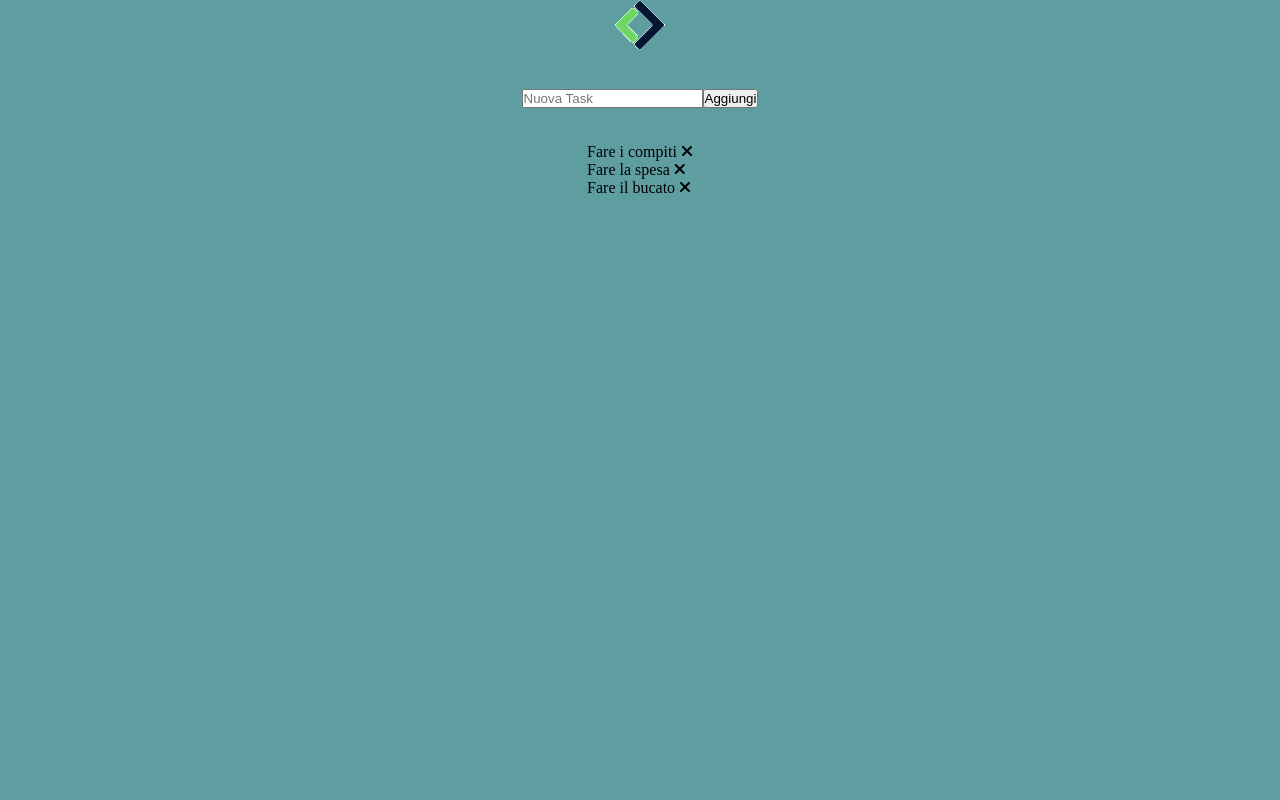
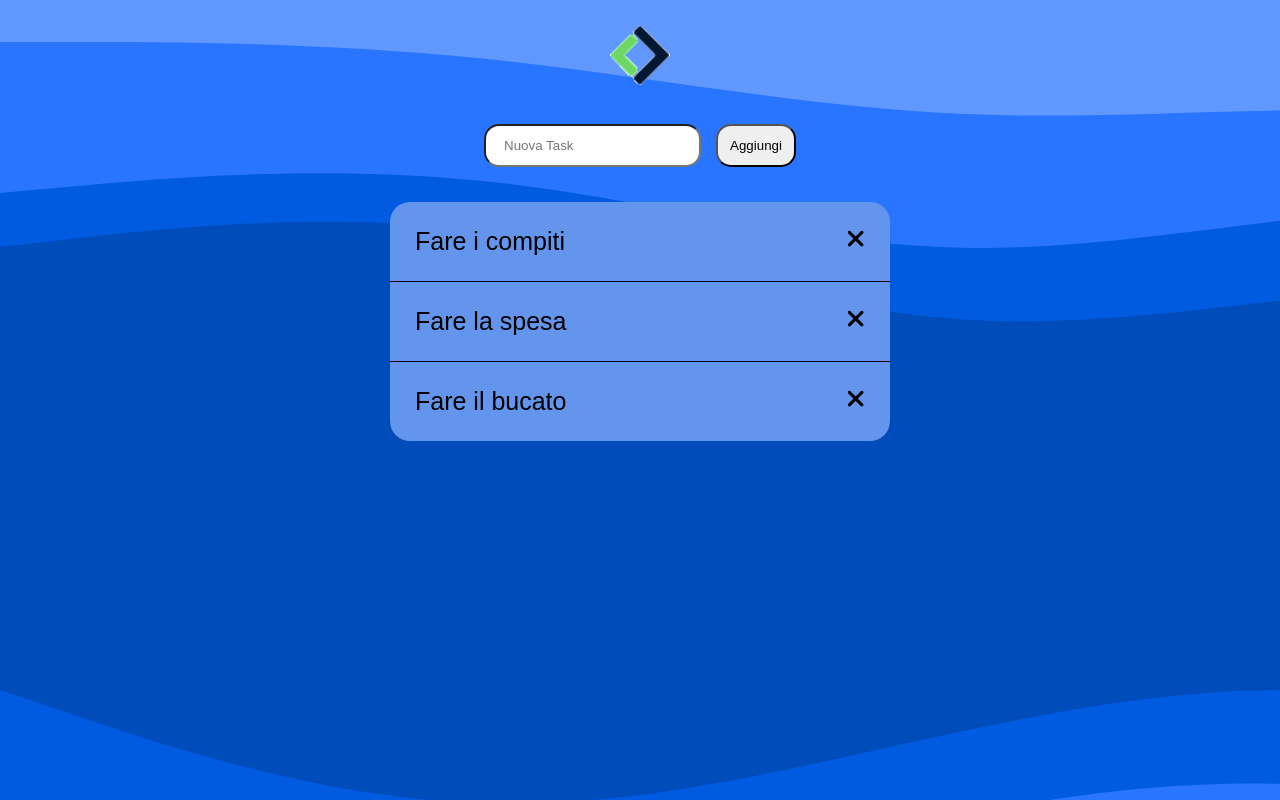
Before and after one commit to FrancescoDOrtona/vue-todolist, a plain HTML site: page index.html in a window 1280 px wide. Drawn offline with nearby package versions, Linux system fonts and the light colour scheme; a web font is replaced by a local one.

Commit message:
Add: general css style

```diff
--- a/css/style.css
+++ b/css/style.css
@@ -8,8 +8,12 @@ ul, ol, menu{
     list-style: none;
 }
 
+html{
+    font-family: 'Tilt Neon', sans-serif;
+}
+
 body{
-    background-color: cadetblue;
+    background-image: url(../img/stacked-waves-haikei.svg);
 }
 
 .container{
@@ -22,10 +26,55 @@ body{
 }
 
 .tasks-container{
-    max-width: 600px;
+    width: 500px;
     margin: 0 auto;
+    min-height: 200px;
+    background-color:cornflowerblue;
+    border-radius: 20px;
 }
 
 .error{
     color: red;
+    padding: 10px;
+
 }
+
+/* logo */
+.logo img{
+    width: 60px;
+}
+
+.logo{
+    margin-top: 25px;
+}
+
+/* new task */
+
+.new-task{
+    text-align: center;
+}
+
+.add-task{
+    padding: 12px 18px;
+    border-radius: 15px;
+}
+
+.btn{
+    padding: 12px;
+    border-radius: 15px;
+    margin-left: 15px;
+}
+
+/* tasks */
+
+.task{
+    padding: 25px;
+    display: flex;
+    justify-content: space-between;
+    font-size: 25px;
+    border-bottom: 1px solid black;
+}
+
+.task:last-child{
+    border-bottom: none;
+}
--- a/index.html
+++ b/index.html
@@ -4,6 +4,9 @@
     <meta charset="UTF-8">
     <meta name="viewport" content="width=device-width, initial-scale=1.0">
     <script src="https://kit.fontawesome.com/bfd5138bab.js" crossorigin="anonymous"></script>
+    <link rel="preconnect" href="https://fonts.googleapis.com">
+    <link rel="preconnect" href="https://fonts.gstatic.com" crossorigin>
+    <link href="https://fonts.googleapis.com/css2?family=Tilt+Neon&display=swap" rel="stylesheet">
     <link rel="stylesheet" href="./css/style.css">
     <title>Vue to do list</title>
 </head>
@@ -14,8 +17,8 @@
         </div>
 
         <div class="new-task">
-            <input type="text" placeholder="Nuova Task" v-model="newTask.text" @keyup.enter="addTask()">
-            <button @click="addTask()" >Aggiungi</button>
+            <input class="add-task" type="text" placeholder="Nuova Task" v-model="newTask.text" @keyup.enter="addTask()">
+            <button class="btn" @click="addTask()" >Aggiungi</button>
             <div v-if="error" class="error">
                 <p>Devi inserire almeno 5 caratteri</p>
             </div>
```
Also changed, not shown: img/stacked-waves-haikei.svg (added).
